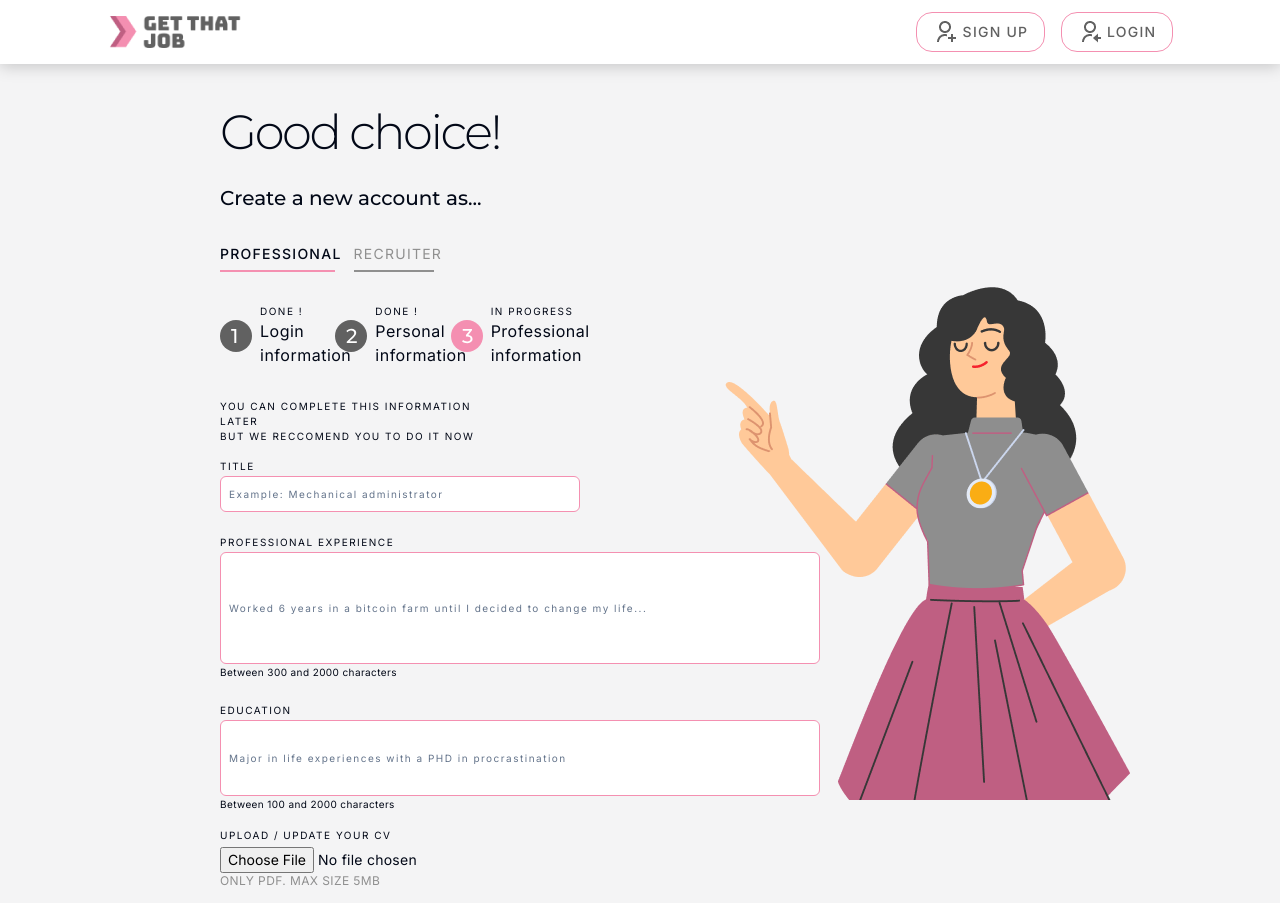
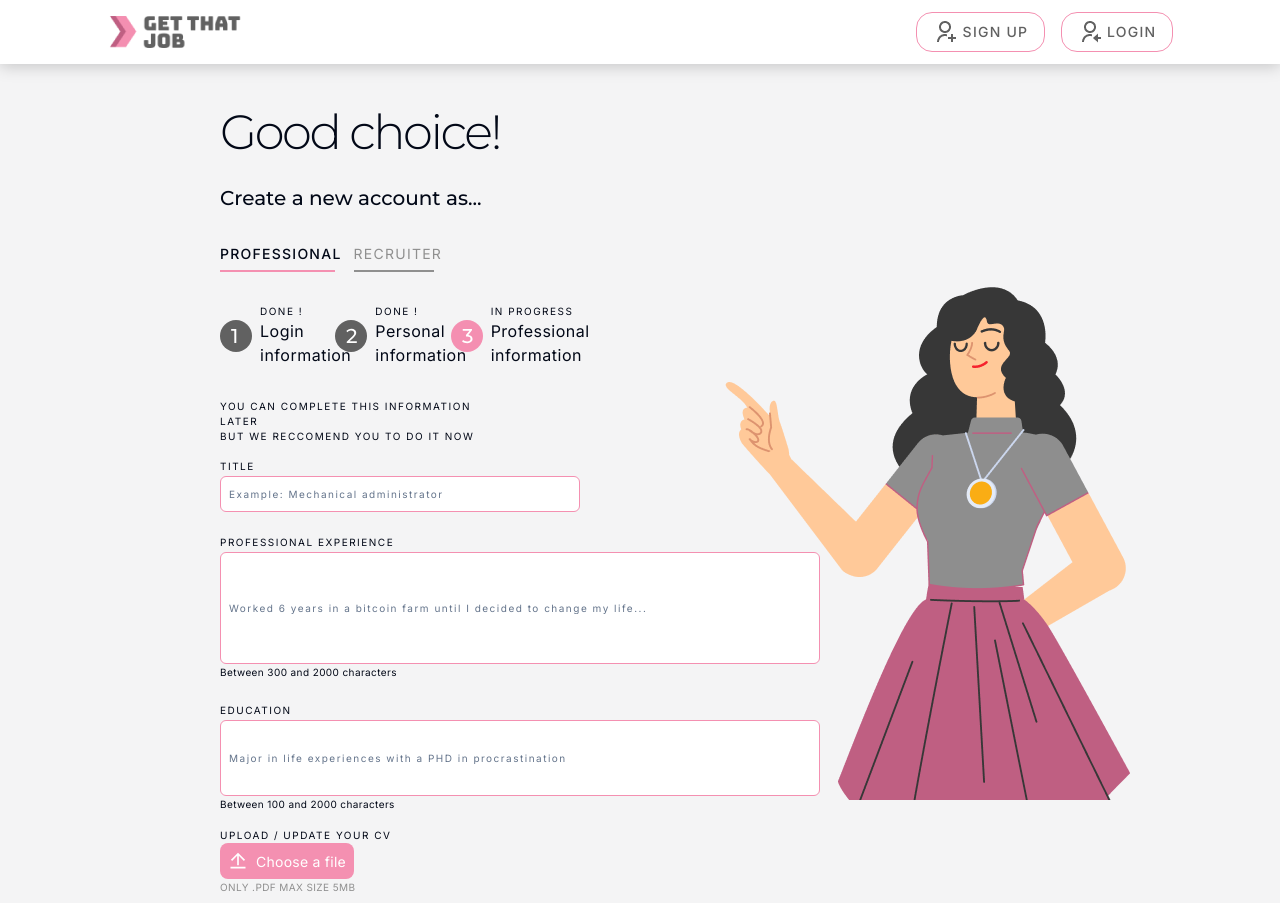
Before and after one commit to kkantaaa/get-that-job-2J3K, a React (Vite) app in the folder client/: page /user/register3 in a window 1280 px wide. Shown: the top 903 px of the page. Built offline with nearby package versions, Linux system fonts and the light colour scheme.

Commit message:
feat: add upload button

```diff
--- a/client/src/components/ProfessionalInfo.jsx
+++ b/client/src/components/ProfessionalInfo.jsx
@@ -5,6 +5,7 @@ import { useGlobalContext } from "@/contexts/registerContexts";
 import { useEffect } from "react";
 import ArrowLeft from "../images/registration-page/arrow-left.svg";
 import ArrowRight from "../images/registration-page/arrow-right.svg";
+import FileInput from "../images/registration-page/upload-line.svg";
 
 function ProfessionalInfo() {
   const navigate = useNavigate();
@@ -134,13 +135,17 @@ function ProfessionalInfo() {
           Between 100 and 2000 characters
         </p>
 
+        {/* Upload File */}
         <div className="file-upload-container">
           <p className="text-[10px] font-normal leading-normal tracking-[1.5px] uppercase">
             UPLOAD / UPDATE YOUR CV
           </p>
 
+          <div className="p-2 active:bg-DarkPink hover:bg-LightPink flex  items-center rounded-[8px] bg-Pink text-white w-[134px] h-[36px]">
+          <img src={FileInput}/>
+          <p className="ml-[8px] text-[14px] font-normal leading-normal tracking-[0.25px]">Choose a file</p>
           <input
-            className="mt-[4px] text-[14px] font-normal leading-[20px] tracking-[0.25px]"
+            className="hidden mt-[4px] text-[14px] font-normal leading-[20px] tracking-[0.25px]"
             name="havefile"
             type="file"
             id="havefile"
@@ -151,25 +156,12 @@ function ProfessionalInfo() {
               }
             }}
           />
+          </div>
         </div>
 
-        <p className="text-[12px] font-normal text-LightGray leading-[16px] tracking-[0.4px] uppercase">
-          Only PDF. Max size 5MB
+        <p className="text-[10px] font-normal text-LightGray leading-[16px] tracking-[0.4px] uppercase">
+          Only .PDF Max size 5MB
         </p>
-
-        <div className="file-list-preview-container">
-          {watch("file") && (
-            <div className="file-preview-container">
-              <p>{watch("file").name}</p>
-              <button
-                className="file-remove-button"
-                onClick={() => setValue("file", null)}
-              >
-                x
-              </button>
-            </div>
-          )}
-        </div>
 
         <div className="mt-[16px] flex flex-row">
           {/* Previous Button */}
```
Also changed, not shown: client/src/images/registration-page/FileInputBox.svg (added), client/src/images/registration-page/upload-line.svg (added).
